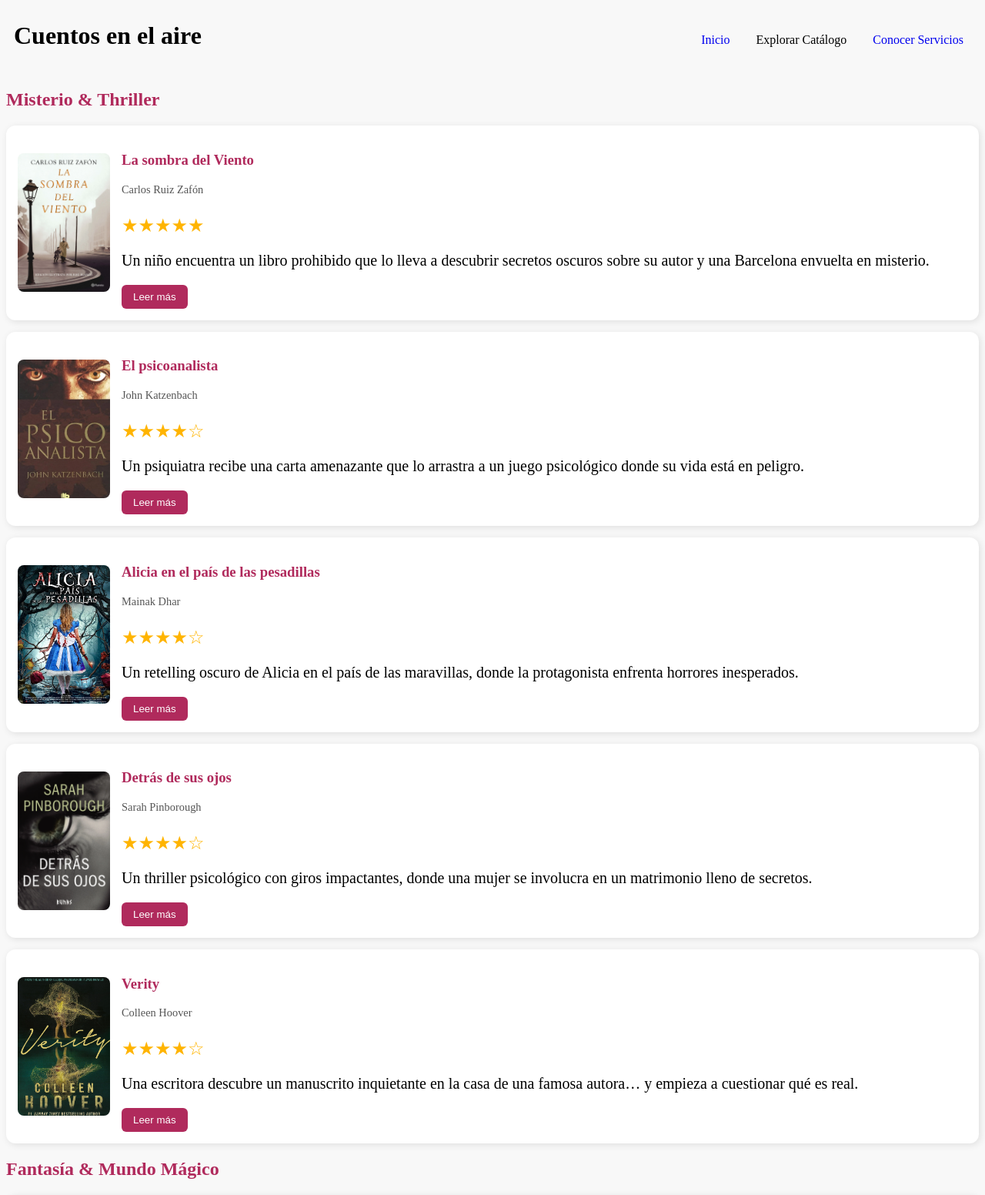
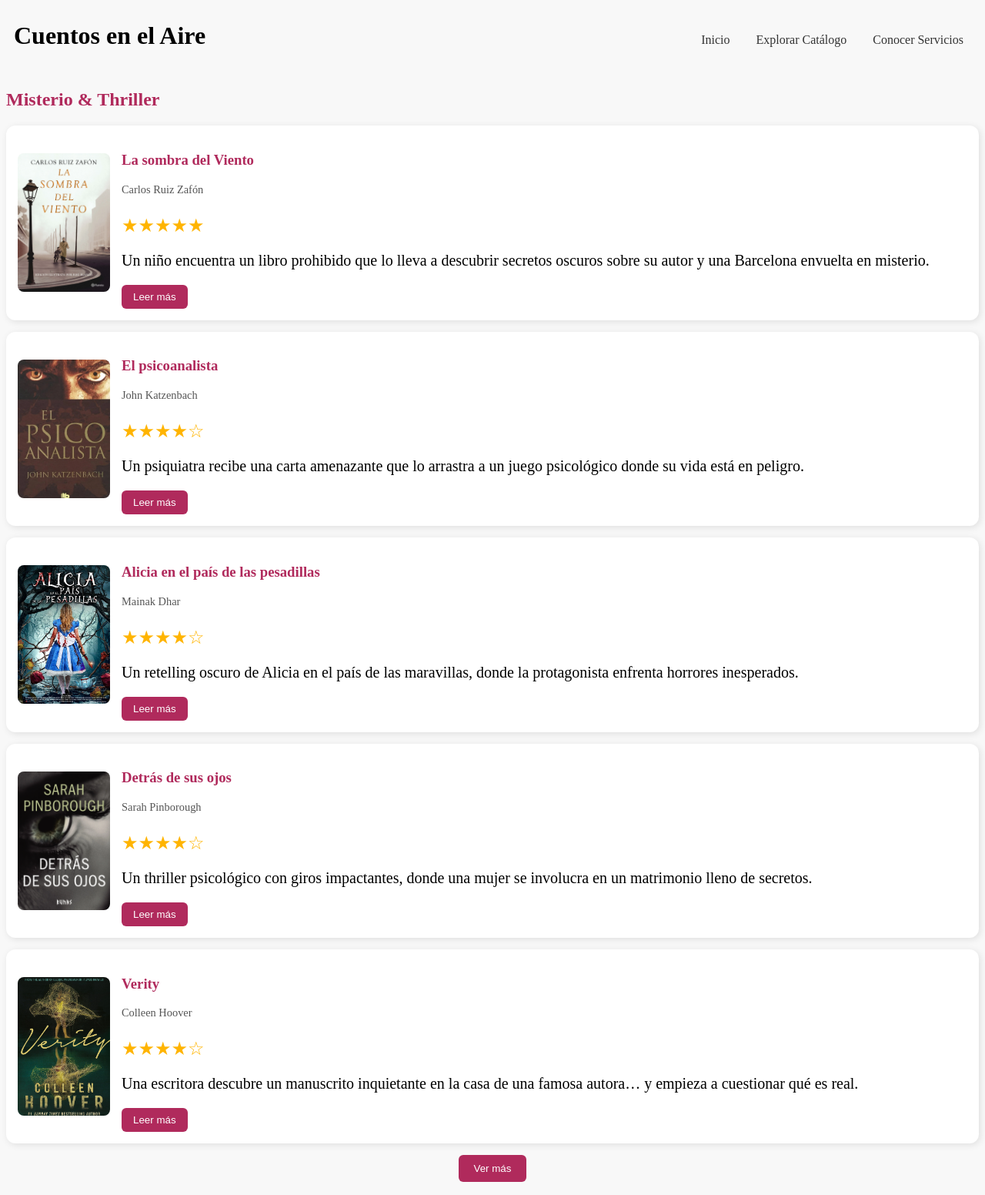
Before and after one commit to AnaGabrielaSoroiu/biblioteca_virtual, a plain HTML site: page biblioteca_virtual/catalogo.html in a window 1280 px wide. Shown: the top 1552 px of the page at 77% size. Drawn offline with Linux system fonts and the light colour scheme.

Commit message:
6 enero febrero

```diff
--- a/biblioteca_virtual/catalogo.html
+++ b/biblioteca_virtual/catalogo.html
@@ -4,18 +4,18 @@
         <meta charset="UTF-8">
         <meta name="viewport" content="width=device-width, initial-scale=1.0">
         <meta name="author" content="Ana Gabriela Soroiu">
-        <title>Cuentos en el aire</title>
+        <title>Cuentos en el Aire - Catálogo</title>
         <link rel="icon" href="multimedia/icono.webp" type="image/webp">
         <link rel="stylesheet" href="estilos.css">
     </head>
 
     <body>
         <header>
-            <h1>Cuentos en el aire</h1>
+            <h1>Cuentos en el Aire</h1>
             <nav>
-                <a href="index.html">Inicio</a>
-                <a>Explorar Catálogo</a>
-                <a href="servicios.html">Conocer Servicios</a>
+                <a href="index.html"><span>Inicio</span></a>
+                <a><span>Explorar Catálogo</span></a>
+                <a href="servicios.html"><span>Conocer Servicios</span></a>
             </nav>
         </header>
 
@@ -82,6 +82,9 @@
         </article>
     </section>
 
+    <button class="ver_mas">Ver más</button>
+
+
     <section class="fantasia">
         <h2 class="catalogo">Fantasía & Mundo Mágico</h2>
 
@@ -134,7 +137,7 @@
             </article>
 
             <article class="catalogo_rect">
-                <img src="multimedia/cara" class="img_cat">
+                <img src="multimedia/caraval.webp" class="img_cat">
                 <div class="info_cat">
                     <h3>Caraval</h3>
                     <p class="autor">Stephanie Garber</p>
@@ -145,6 +148,8 @@
                 </div>
             </article>
     </section>
+
+    <button class="ver_mas">Ver más</button>
 
     <section class="romance">
         <h2>Romance & Drama</h2>
@@ -210,5 +215,6 @@
         </article>
     </section>
 
+    <button class="ver_mas">Ver más</button>
     </body>
 </html>
--- a/biblioteca_virtual/estilos.css
+++ b/biblioteca_virtual/estilos.css
@@ -3,9 +3,43 @@ body {
 }
 
 p{
-    font-family: 'Crimson Pro', serif;;
+    font-family: 'Crimson Pro', serif;
     font-size: 15pt;
     color: black;
+}
+
+/*Para decorar la barra de navegacion*/
+nav a {
+    margin-left: 20px;
+    margin-right: 10px;
+    text-decoration: none;
+    font-family: 'Lora', serif;
+    font-size: 1rem;
+    color: #333;
+    position: relative;
+    padding-bottom: 20px;
+    transition: color 0.3s ease-in-out;
+}
+
+/* Cada palabra con subrayado al pasar por encima */
+nav a span {
+    position: relative;
+    display: inline-block;
+}
+
+nav a:hover span::after {
+    content: '';
+    position: absolute;
+    left: 0;
+    bottom: 0;
+    width: 100%;
+    height: 2px;
+    background-color: #b02a5c;
+    transition: width 0.3s ease-in-out;
+}
+
+nav a:hover {
+    color: #b02a5c;
 }
 
 /*Para poner en la misma fila el titulo con el menu de navegacion*/
@@ -169,3 +203,21 @@ h3 {
 .boton_cat:hover {
     background-color: #8a2249;
 }
+
+/*Botones con aparencia parecida a las de leer mas*/
+.ver_mas {
+    background-color: #b02a5c;
+    color: white;
+    padding: 10px 20px;
+    border: none;
+    border-radius: 6px;
+    cursor: pointer;
+    display: block;
+    margin: 0 auto;
+
+    transition: background 0.3s;
+}
+
+.ver_mas:hover {
+    background-color: #8a2249;
+}
```
Also changed, not shown: biblioteca_virtual/index.html (+10 -4 lines), biblioteca_virtual/servicios.html (+5 -5 lines), biblioteca_virtual/multimedia/caraval.jpeg (deleted), biblioteca_virtual/multimedia/caraval.webp (added).
